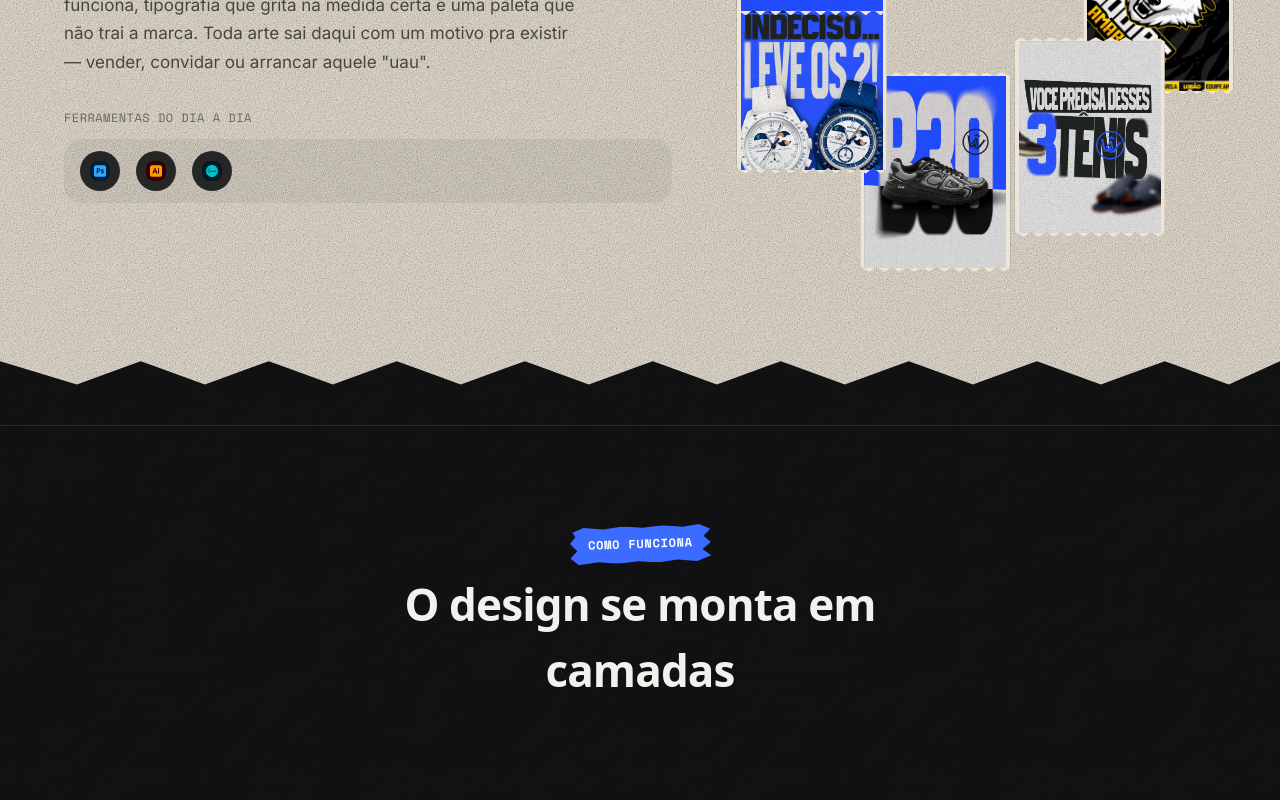
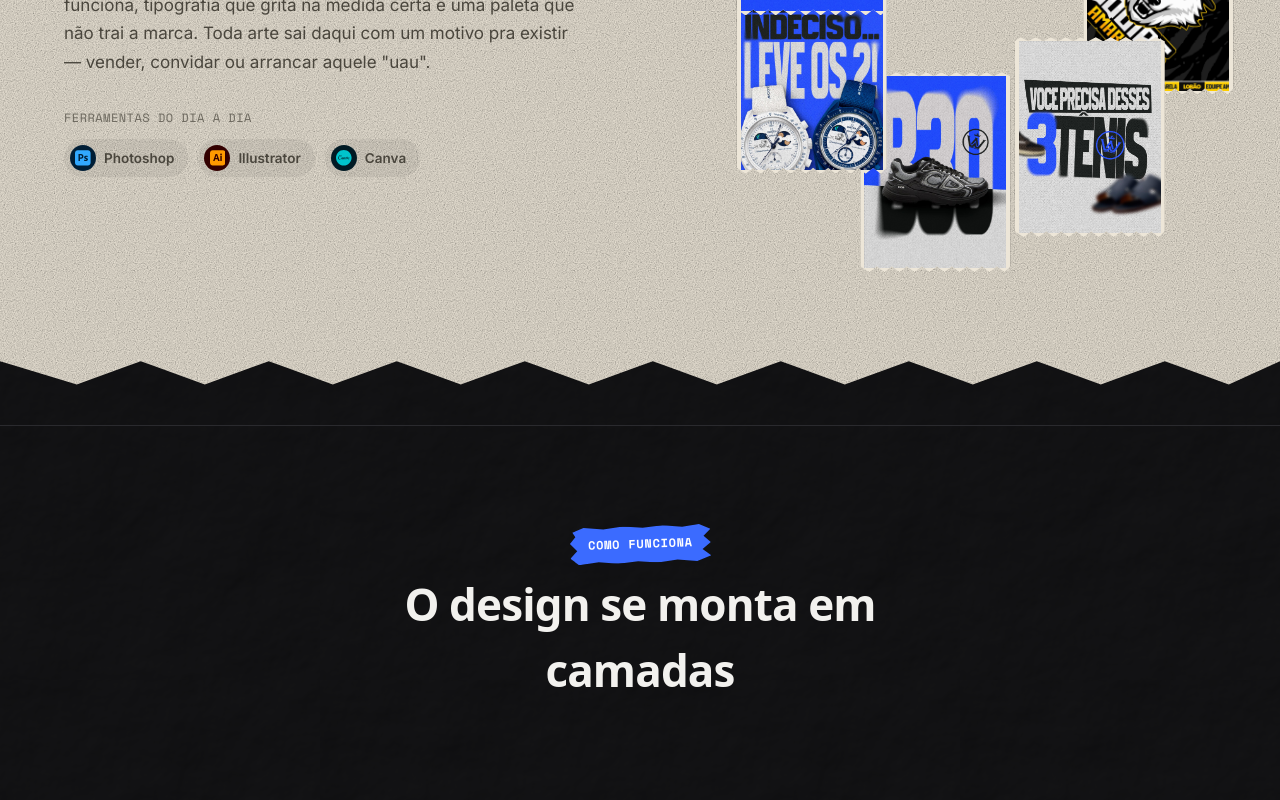
Before and after one commit to Gabriel-Richard-dev/lp-brtcreative, a React (Vite) app: page / in a window 1280 px wide. Shown: the part 1240-2040 px from the top of the page. Built offline with nearby package versions, Linux system fonts and the light colour scheme; a web font is replaced by a local one.

Commit message:
containerização para build na vps

```diff
--- /dev/null
+++ b/docker-compose.yml
@@ -0,0 +1,6 @@
+services:
+  web:
+    build: .
+    ports:
+      - "8080:80"
+    restart: unless-stopped
--- a/src/App.css
+++ b/src/App.css
@@ -102,23 +102,32 @@
   margin: 0 0 12px;
 }
 
-.tool-dock__desktop {
-  margin-left: 0 !important;
-  background: rgba(10, 10, 11, 0.06) !important;
-}
-
-.tool-dock__mobile button,
-.tool-dock__mobile a {
-  background: rgba(10, 10, 11, 0.08) !important;
+.tool-dock__chips {
+  display: flex;
+  flex-wrap: wrap;
+  gap: 10px;
+}
+
+.tool-dock__chip {
+  display: inline-flex;
+  align-items: center;
+  gap: 8px;
+  padding: 6px 14px 6px 6px;
+  border-radius: 999px;
+  background: rgba(10, 10, 11, 0.06);
+  font-size: 13.5px;
+  font-weight: 600;
+  color: #4a463d;
 }
 
 .tool-dock__badge {
-  width: 100%;
-  height: 100%;
+  width: 26px;
+  height: 26px;
   display: flex;
   align-items: center;
   justify-content: center;
-  border-radius: 8px;
+  border-radius: 50%;
+  flex-shrink: 0;
 }
 
 .tool-dock__badge svg {
@@ -878,14 +887,6 @@
   font-family: var(--font-display);
   font-size: 20px;
   font-weight: 600;
-  margin: 0 0 8px;
-}
-
-.process__caption p {
-  font-family: var(--font-tape);
-  font-size: 13px;
-  line-height: 1.5;
-  color: var(--text-dim);
   margin: 0;
 }
 
--- a/src/components/Process.jsx
+++ b/src/components/Process.jsx
@@ -17,42 +17,15 @@ const steps = Object.entries(stepFiles)
 const lastIndex = steps.length - 1
 
 const CONTENT = [
-  {
-    title: 'Textura',
-    description: 'Papel e grão como base — toda arte parte de uma textura física escaneada.',
-  },
-  {
-    title: 'Referência',
-    description: 'Foto tratada em duotone: é o esqueleto que guia luz, sombra e composição.',
-  },
-  {
-    title: 'Título',
-    description: 'A palavra-chave da peça entra primeiro, gigante, definindo o eixo visual.',
-  },
-  {
-    title: 'Headline',
-    description: 'Uma segunda camada de texto contextualiza o título principal.',
-  },
-  {
-    title: 'Assinatura gráfica',
-    description: 'Traço solto por cima do título — a marca autoral do BRT.',
-  },
-  {
-    title: 'Ícones & referências',
-    description: 'Elementos que contam a história do processo: ferramentas, redes, contexto.',
-  },
-  {
-    title: 'Recorte',
-    description: 'A silhueta do personagem é isolada, recortada pra entrar na composição.',
-  },
-  {
-    title: 'Ilustração',
-    description: 'Linha e cor fecham o personagem no estilo pop-art da marca.',
-  },
-  {
-    title: 'Arte finalizada',
-    description: 'Retoques de luz, assinatura e logo — pronta pra postar. Essa é a de destaque.',
-  },
+  { title: 'Textura' },
+  { title: 'Referência' },
+  { title: 'Título' },
+  { title: 'Headline' },
+  { title: 'Assinatura gráfica' },
+  { title: 'Ícones & referências' },
+  { title: 'Recorte' },
+  { title: 'Ilustração' },
+  { title: 'Arte finalizada' },
 ].map((step, i) => {
   const isFinal = i === lastIndex
   return {
--- a/src/components/ToolDock.jsx
+++ b/src/components/ToolDock.jsx
@@ -1,5 +1,3 @@
-import { FloatingDock } from './ui/floating-dock'
-
 // Official brand marks (simple-icons), each kept in its own brand color.
 const TOOLS = [
   {
@@ -22,27 +20,22 @@ const TOOLS = [
   },
 ]
 
-const items = TOOLS.map((t) => ({
-  title: t.title,
-  href: '#trabalhos',
-  icon: (
-    <span className="tool-dock__badge" style={{ background: t.bg }}>
-      <svg viewBox="0 0 24 24" fill={t.fg} role="img" aria-label={t.title}>
-        <path d={t.path} />
-      </svg>
-    </span>
-  ),
-}))
-
 export default function ToolDock(props) {
   return (
     <div className="tool-dock" {...props}>
       <p className="tool-dock__label">Ferramentas do dia a dia</p>
-      <FloatingDock
-        items={items}
-        desktopClassName="tool-dock__desktop"
-        mobileClassName="tool-dock__mobile"
-      />
+      <div className="tool-dock__chips">
+        {TOOLS.map((t) => (
+          <span className="tool-dock__chip" key={t.title}>
+            <span className="tool-dock__badge" style={{ background: t.bg }}>
+              <svg viewBox="0 0 24 24" fill={t.fg} role="img" aria-label={t.title}>
+                <path d={t.path} />
+              </svg>
+            </span>
+            {t.title}
+          </span>
+        ))}
+      </div>
     </div>
   )
 }
--- a/src/components/ui/floating-dock.jsx
+++ /dev/null
@@ -1,144 +0,0 @@
-"use client";
-/**
- * Note: Use position fixed according to your needs
- * Desktop navbar is better positioned at the bottom
- * Mobile navbar is better positioned at bottom right.
- **/
-
-import { cn } from "@/lib/utils";
-import { AnimatePresence, motion, useMotionValue, useSpring, useTransform } from "motion/react";
-
-import { useRef, useState } from "react";
-
-export const FloatingDock = ({
-  items,
-  desktopClassName,
-  mobileClassName
-}) => {
-  return (
-    <>
-      <FloatingDockDesktop items={items} className={desktopClassName} />
-      <FloatingDockMobile items={items} className={mobileClassName} />
-    </>
-  );
-};
-
-const FloatingDockMobile = ({
-  items,
-  className
-}) => {
-  return (
-    <div className={cn("flex items-center gap-3 md:hidden", className)}>
-      {items.map((item) => (
-        <a
-          href={item.href}
-          key={item.title}
-          className="flex h-10 w-10 items-center justify-center rounded-full bg-gray-50 dark:bg-neutral-900"
-        >
-          <div className="h-4 w-4">{item.icon}</div>
-        </a>
-      ))}
-    </div>
-  );
-};
-
-const FloatingDockDesktop = ({
-  items,
-  className
-}) => {
-  let mouseX = useMotionValue(Infinity);
-  return (
-    <motion.div
-      onMouseMove={(e) => mouseX.set(e.pageX)}
-      onMouseLeave={() => mouseX.set(Infinity)}
-      className={cn(
-        "mx-auto hidden h-16 items-end gap-4 rounded-2xl bg-gray-50 px-4 pb-3 md:flex dark:bg-neutral-900",
-        className,
-      )}
-    >
-      {items.map((item) => (
-        <IconContainer mouseX={mouseX} key={item.title} {...item} />
-      ))}
-    </motion.div>
-  );
-};
-
-function IconContainer({
-  mouseX,
-  title,
-  icon,
-  href
-}) {
-  let ref = useRef(null);
-
-  let distance = useTransform(mouseX, (val) => {
-    let bounds = ref.current?.getBoundingClientRect() ?? { x: 0, width: 0 };
-
-    return val - bounds.x - bounds.width / 2;
-  });
-
-  let widthTransform = useTransform(distance, [-150, 0, 150], [40, 80, 40]);
-  let heightTransform = useTransform(distance, [-150, 0, 150], [40, 80, 40]);
-
-  let widthTransformIcon = useTransform(distance, [-150, 0, 150], [20, 40, 20]);
-  let heightTransformIcon = useTransform(
-    distance,
-    [-150, 0, 150],
-    [20, 40, 20],
-  );
-
-  let width = useSpring(widthTransform, {
-    mass: 0.1,
-    stiffness: 150,
-    damping: 12,
-  });
-  let height = useSpring(heightTransform, {
-    mass: 0.1,
-    stiffness: 150,
-    damping: 12,
-  });
-
-  let widthIcon = useSpring(widthTransformIcon, {
-    mass: 0.1,
-    stiffness: 150,
-    damping: 12,
-  });
-  let heightIcon = useSpring(heightTransformIcon, {
-    mass: 0.1,
-    stiffness: 150,
-    damping: 12,
-  });
-
-  const [hovered, setHovered] = useState(false);
-
-  return (
-    <a href={href}>
-      <motion.div
-        ref={ref}
-        style={{ width, height }}
-        onMouseEnter={() => setHovered(true)}
-        onMouseLeave={() => setHovered(false)}
-        className="relative flex aspect-square items-center justify-center rounded-full bg-gray-200 dark:bg-neutral-800"
-      >
-        <AnimatePresence>
-          {hovered && (
-            <motion.div
-              initial={{ opacity: 0, y: 10, x: "-50%" }}
-              animate={{ opacity: 1, y: 0, x: "-50%" }}
-              exit={{ opacity: 0, y: 2, x: "-50%" }}
-              className="absolute -top-8 left-1/2 w-fit rounded-md border border-gray-200 bg-gray-100 px-2 py-0.5 text-xs whitespace-pre text-neutral-700 dark:border-neutral-900 dark:bg-neutral-800 dark:text-white"
-            >
-              {title}
-            </motion.div>
-          )}
-        </AnimatePresence>
-        <motion.div
-          style={{ width: widthIcon, height: heightIcon }}
-          className="flex items-center justify-center"
-        >
-          {icon}
-        </motion.div>
-      </motion.div>
-    </a>
-  );
-}
--- a/src/components/ui/sticky-scroll-reveal.jsx
+++ b/src/components/ui/sticky-scroll-reveal.jsx
@@ -83,7 +83,6 @@ export const StickyScroll = ({
             className="process__caption"
           >
             <h3>{active.title}</h3>
-            <p>{active.description}</p>
           </motion.div>
         </AnimatePresence>
       </div>
```
Also changed, not shown: 2 other files (tests, documents, lock files or other folders).
